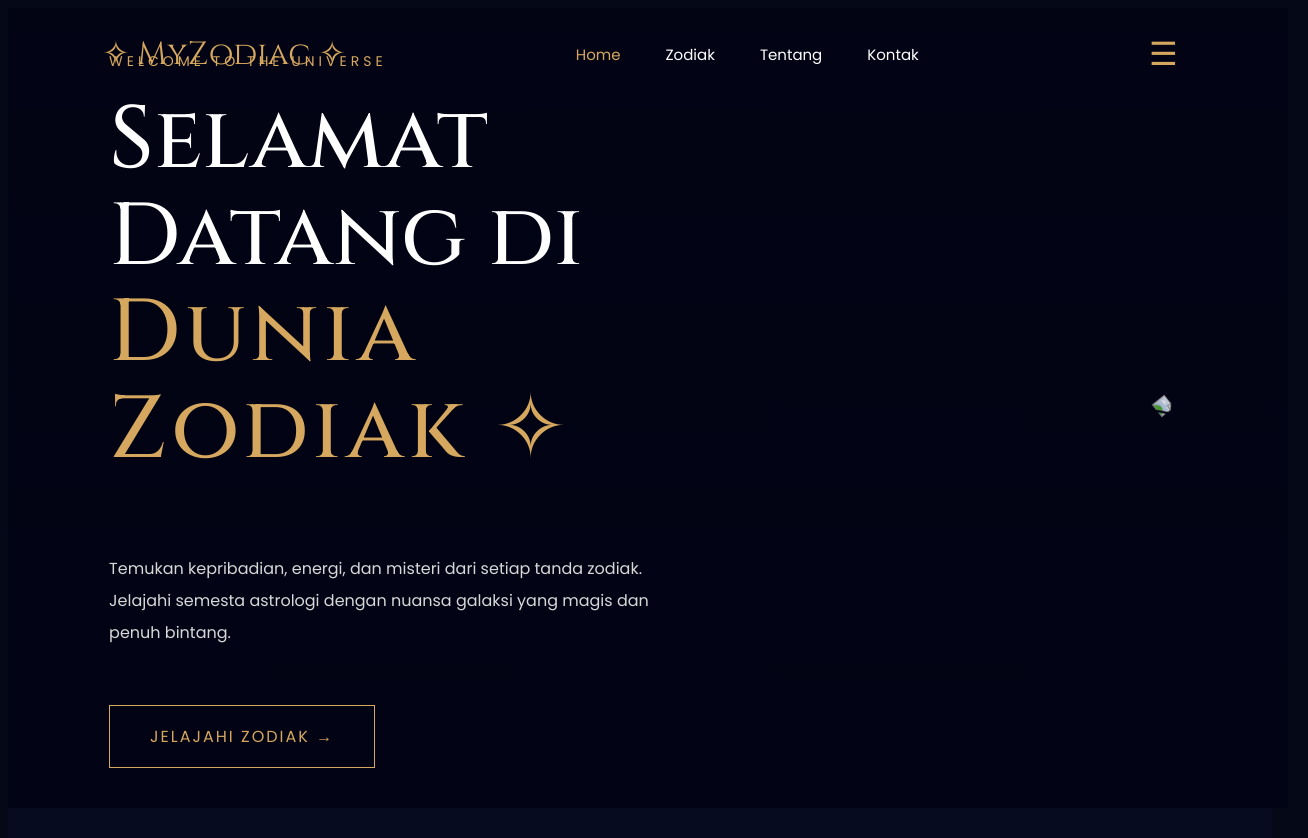
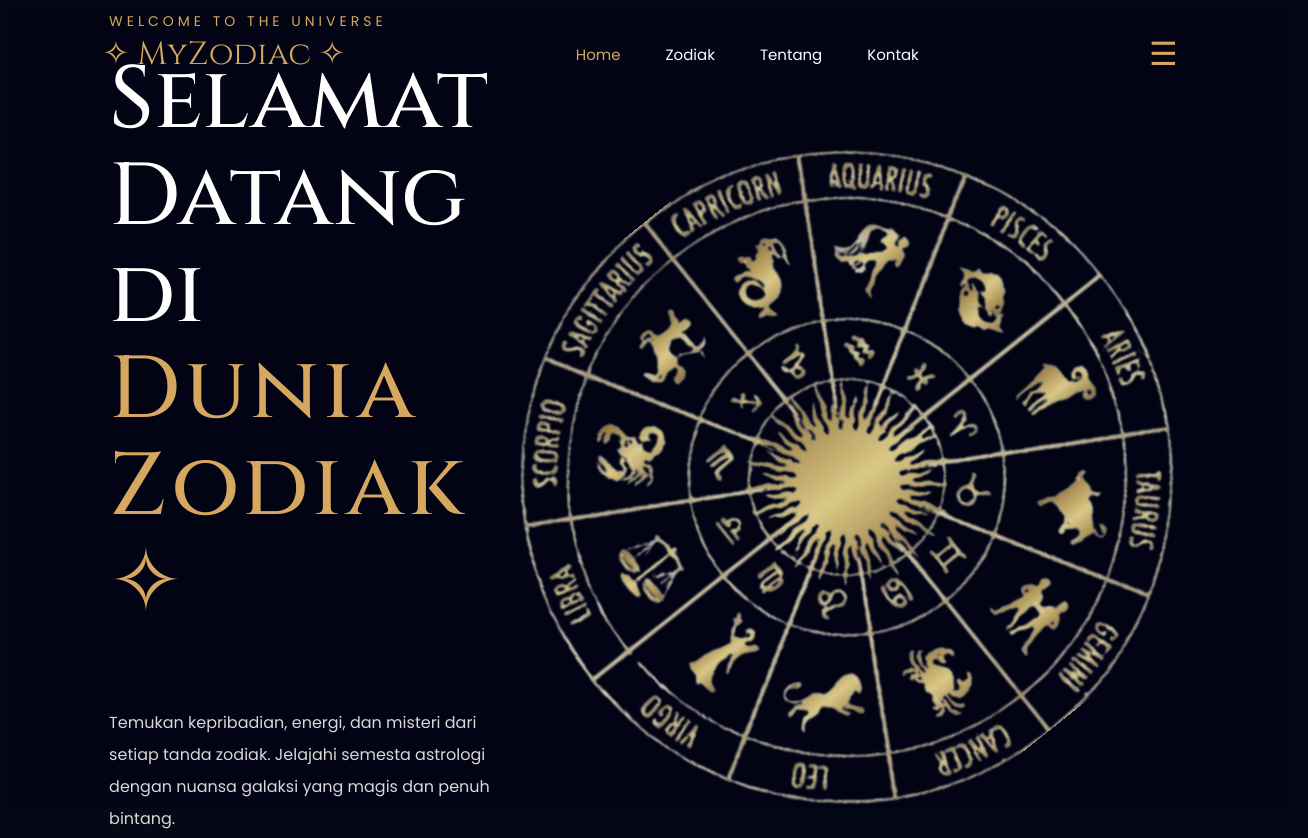
Before and after one commit to zetajavae/akhirzetaaa, a plain HTML site: page index.html in a window 1280 px wide. Shown: the top 838 px of the page, 1308 px wide, since content can reach past the window. Drawn offline with Linux system fonts and the light colour scheme.

Commit message:
Update index.html

```diff
--- a/index.html
+++ b/index.html
@@ -62,7 +62,7 @@
 
     <div class="hero-right">
 
-      <img src="zodiac-wheel.png">
+      <img src="zodiac_wheel_web-removebg-preview.png">
 
     </div>
 
```
